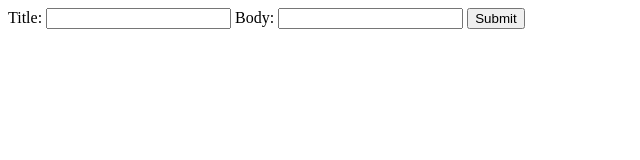
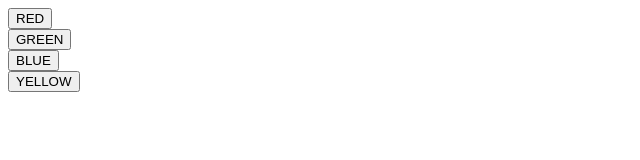
Before and after one commit to Jordan-Meier/simon-node, a website: page index.html in a window 1280 px wide. Shown: the whole page, without its empty margins (0-640 px from the left). Drawn offline with nearby package versions, Linux system fonts and the light colour scheme.

Commit message:
add different buttons for different colors on index.html

```diff
--- a/index.html
+++ b/index.html
@@ -3,18 +3,22 @@
   <head>
     <script src="https://ajax.googleapis.com/ajax/libs/jquery/1.12.0/jquery.min.js"></script>
     <script type="text/javascript" src="build/js/app.js"></script>
-    <title>Journal</title>
+    <title>Simon</title>
   </head>
   <body>
-    <form id="journal">
-      <label for="title">Title:</label>
-      <input id="title" type="text">
-
-      <label for="body">Body:</label>
-      <input id="body" type="text">
-      <button type="submit">Submit</button>
+    <form id="red">
+      <button value="1" type="submit">RED</button>
+    </form>
+    <form id="green">
+      <button value="2" type="submit">GREEN</button>
+    </form>
+    <form id="blue">
+      <button value="3" type="submit">BLUE</button>
+    </form>
+    <form id="yellow">
+      <button value="4" type="submit">YELLOW</button>
     </form>
 
-    <ul id="entry"></ul>
+    <ul id="results"></ul>
   </body>
 </html>
```
